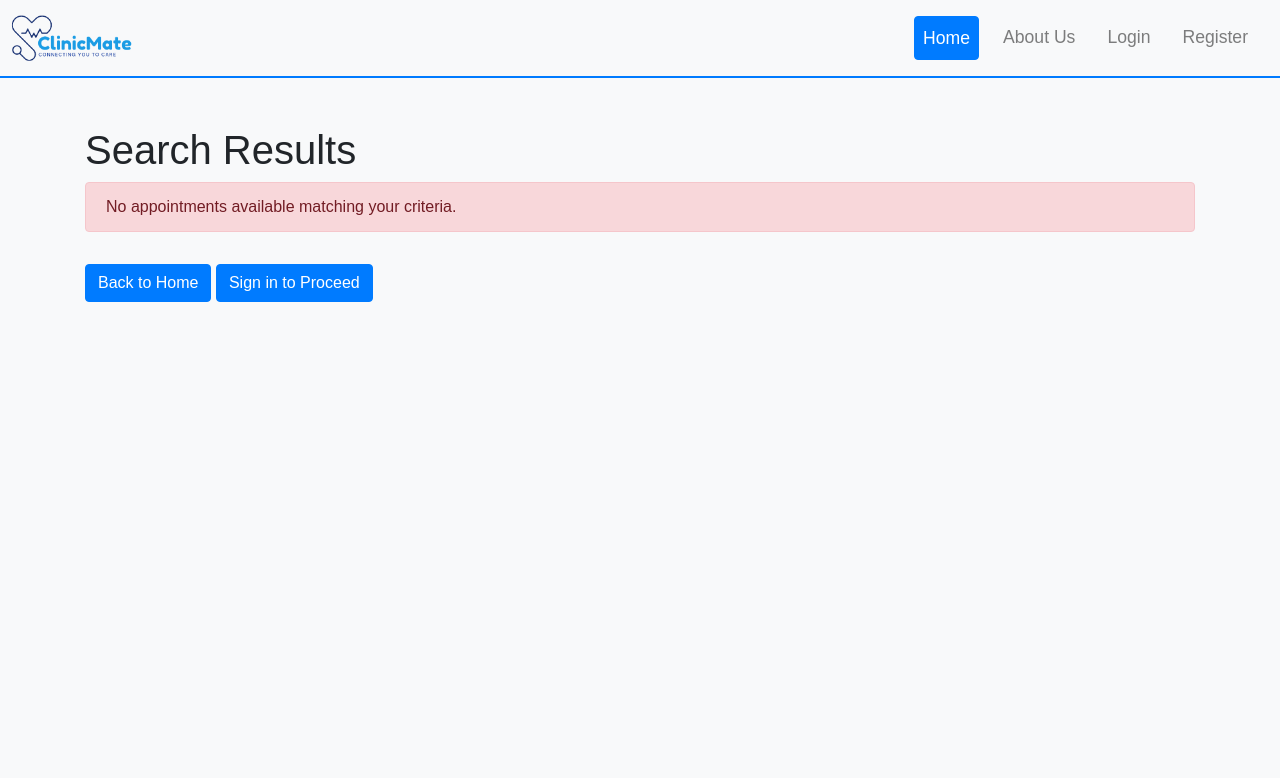
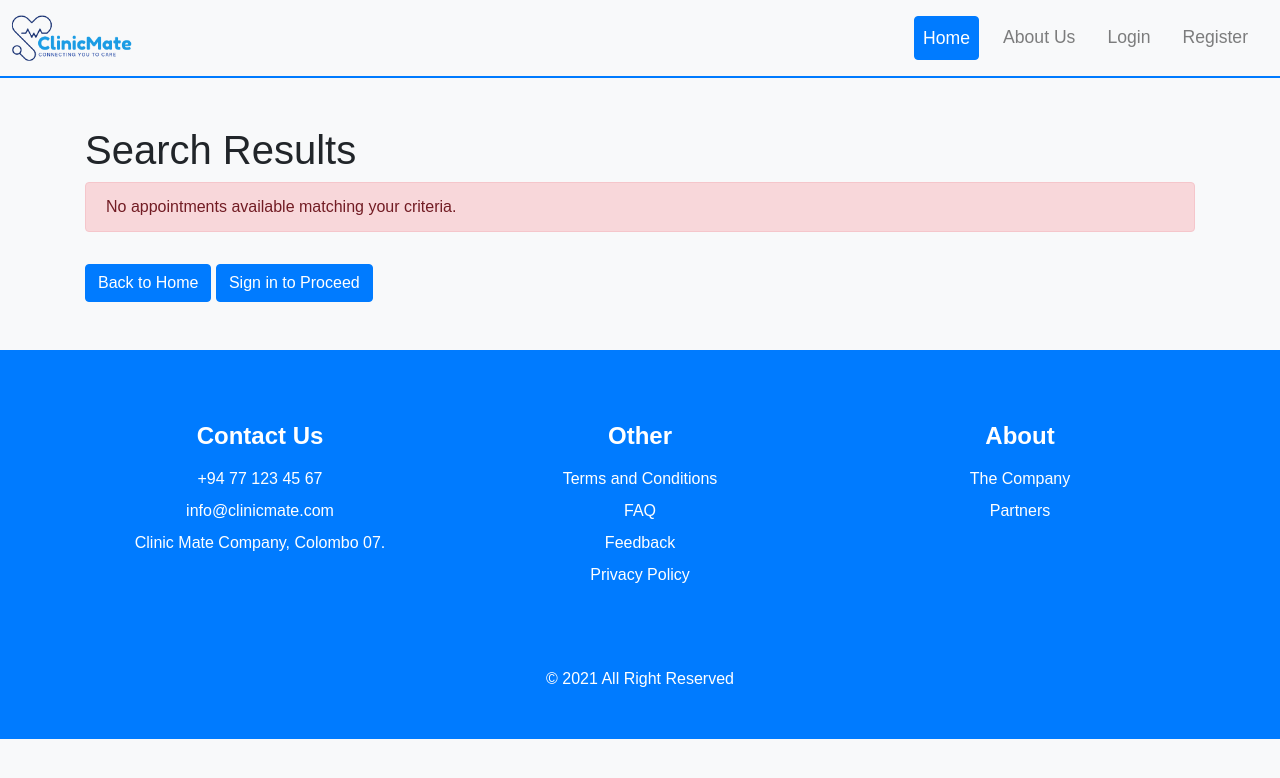
Before and after one commit to sasi1219/EChannelling, a Django app: page /search/ in a window 1280 px wide. Shown: the top 778 px of the page. Run offline with Django 5.2, Linux system fonts and the light colour scheme; data that the repository does not hold is empty; some libraries are stand-ins or nearby versions.

Commit message:
Added footer to the search results page

```diff
--- a/appointments/Templates/appointments/search_results.html
+++ b/appointments/Templates/appointments/search_results.html
@@ -49,6 +49,42 @@
         <a href="/login" class="btn btn-primary mt-3">Sign in to Proceed</a>
     </div>
 
+    <footer class="bg-primary text-white mt-5 py-5">
+    <div class="container">
+        <div class="row py-4">
+            <div class="col-md-4 text-center mb-4">
+                <h4><B>Contact Us</B></h4>
+                <ul class="list-unstyled">
+                    <li><a href="tel:+94771234567" class="text-white">+94 77 123 45 67</a></li>
+                    <li><a href="mailto:info@clinicmate.com" class="text-white">info@clinicmate.com</a></li>
+                    <li>Clinic Mate Company, Colombo 07.</li>
+                </ul>
+            </div>
+            <div class="col-md-4 text-center mb-4">
+                <h4><B>Other</B></h4>
+                <ul class="list-unstyled">
+                    <li><a href="{% url 'terms_and_conditions' %}" class="text-white">Terms and Conditions</a></li>
+                    <li><a href="/faq" class="text-white">FAQ</a></li>
+                    <li><a href="/feedback" class="text-white">Feedback</a></li>
+                    <li><a href="{% url 'privacy_policy' %}" class="text-white" >Privacy Policy</a></li>
+                </ul>
+            </div>
+            <div class="col-md-4 text-center mb-4">
+                <h4><B>About</B></h4>
+                <ul class="list-unstyled">
+                    <li><a href="/aboutus" class="text-white">The Company</a></li>
+                    <li><a href="/partners" class="text-white">Partners</a></li>
+                </ul>
+            </div>
+        </div>
+        <div class="row mt-3">
+            <div class="col-md-12 text-center">
+                <p class="mb-0">&copy; 2021 All Right Reserved</p>
+            </div>
+        </div>
+    </div>
+</footer>
+
     <!-- Bootstrap JS -->
     <script src="https://code.jquery.com/jquery-3.5.1.slim.min.js"></script>
     <script src="https://cdn.jsdelivr.net/npm/@popperjs/core@2.5.4/dist/umd/popper.min.js"></script>
--- a/appointments/static/appointments/styles.css
+++ b/appointments/static/appointments/styles.css
@@ -1,7 +1,7 @@
 /* General Styles */
 body {
     background-color: #f8f9fa;
-    font-family: 'Arial', sans-serif;
+    font-family: 'Segoe UI Semibold', sans-serif;
     margin: 0;
     padding: 0;
 }
@@ -78,7 +78,7 @@ body {
 .search-heading {
     color: white;
     font-size: 24px;
-    font-family: 'Segoe UI Semibold', sans-serif;
+
     margin-left: 155px;
     position: relative;
     top: 30px;
@@ -86,7 +86,7 @@ body {
 
 .form-group label {
     color: white;
-    font-family: 'Segoe UI Semibold', sans-serif;
+
     margin-right: 10px;
 }
 
@@ -98,7 +98,7 @@ body {
 
 .search-form .form-group {
     margin: 10px;
-    font-family: 'Segoe UI Semibold', sans-serif;
+
     text-align: left; /* Align labels to the left */
     display: inline-block; /* Ensure each form-group is an inline block */
     vertical-align: top; /* Align form-groups vertically at the top */
@@ -125,7 +125,7 @@ body {
 /* Specialty Card Styles */
 .featured-specialties {
     margin: 50px;
-    font-family: 'Segoe UI Semibold', sans-serif;
+
     text-align: center;
 }
 
@@ -133,7 +133,7 @@ body {
     background-color: #fff;
     border: 1px solid #ced4da;
     border-radius: 10px;
-    font-family: 'Segoe UI Semibold', sans-serif;
+
     padding: 20px;
     margin-bottom: 30px;
     display: flex;
@@ -166,7 +166,7 @@ body {
 footer {
     background-color: #007bff;
     color: #fff;
-    font-family: 'Segoe UI Semibold', sans-serif;
+
     margin-top: 50px;
     padding: 50px 0;
     text-align: center;
```
